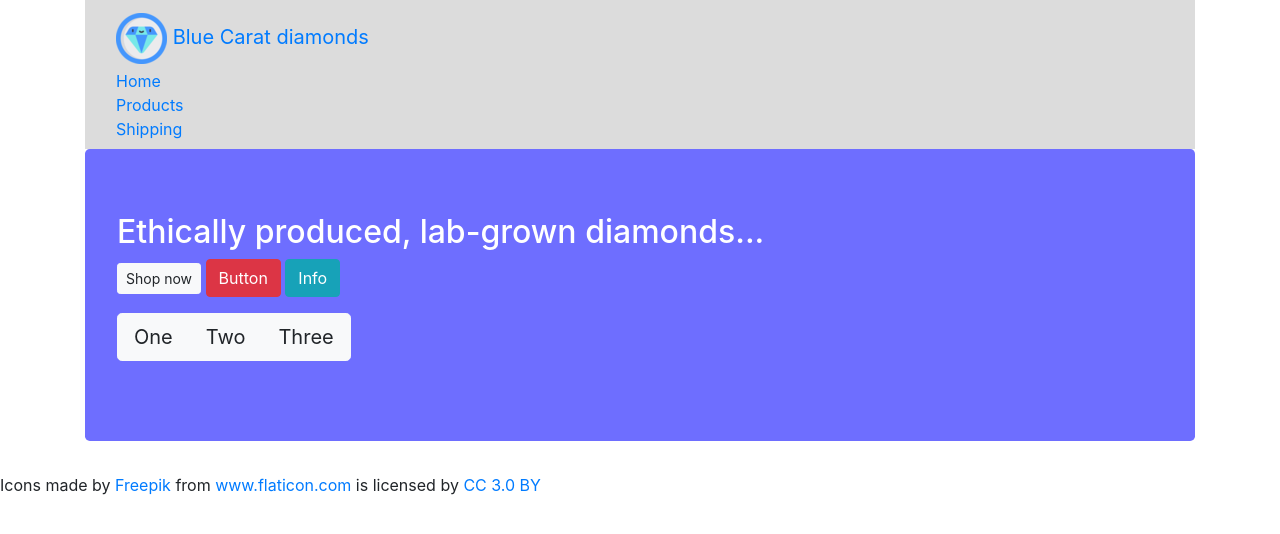
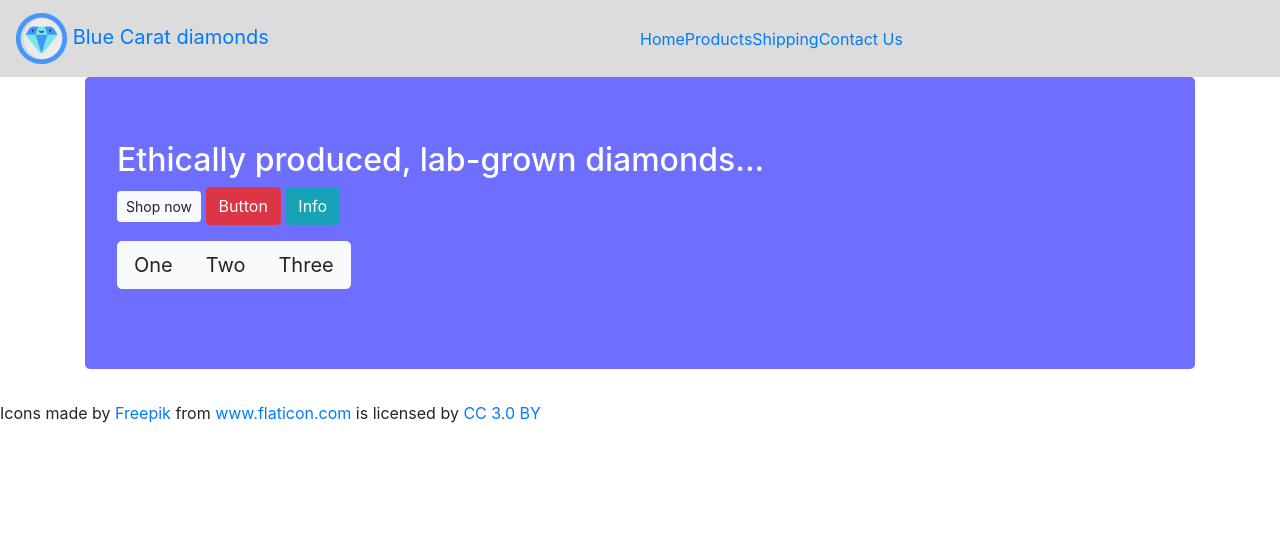
Before and after one commit to Kwill3/FCC-product-landing-page, a plain HTML site: page index.html in a window 1280 px wide. Drawn offline with nearby package versions, Linux system fonts and the light colour scheme.

Commit message:
fixing navbar links

```diff
--- a/index.html
+++ b/index.html
@@ -19,22 +19,32 @@
         background-color: rgb(220, 220, 220);
         color: rgb(110, 110, 255);
     }
+    .navbar-nav{
+        display:table;
+        width:50%;
+        margin: 0;
+    }
+    .navbar-nav > li {
+        float: none;
+        display: table-cell;
+        text-align: center;
+    }
     </style>
   </head>
   <body>
-      <div class="container">
-        <nav class="navbar navbar-static" id="nav-bar">
-            <div class="container-fluid">
-                <div class="navbar-header">
-                    <a class="navbar-brand" href="#"><img src="./img/brand.png" alt=""> Blue Carat diamonds</a>
-                    <ul class="nav navbar-nav">
-                        <li role="presentation" class="active"><a href="#">Home</a></li>
-                        <li role="presentation"><a href="#">Products</a></li>
-                        <li role="presentation"><a href="#">Shipping</a></li>
-                    </ul>
-                </div>
-            </div>
-        </nav>
+    <nav class="navbar navbar-static" id="nav-bar">
+        <a class="navbar-brand" href="#"><img src="./img/brand.png" alt="" id="header-image"> Blue Carat diamonds</a>
+        <div class="navbar-nav">
+            <ul class="nav mr-auto">
+                <li class="nav-item active"><a href="#">Home</a></li>
+                <li class="nav-item"><a href="#">Products</a></li>
+                <li class="nav-item"><a href="#">Shipping</a></li>
+                <li class="nav-item"><a href="#">Contact Us</a></li>
+            </ul>
+        </div>
+    </nav>
+
+    <div class="container">
         <div class="page-header">
         </div>
         <div class="jumbotron">
```
